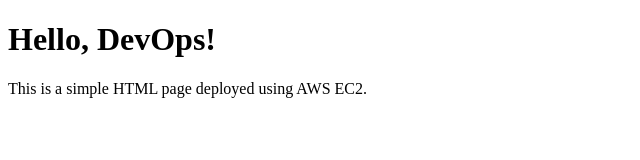
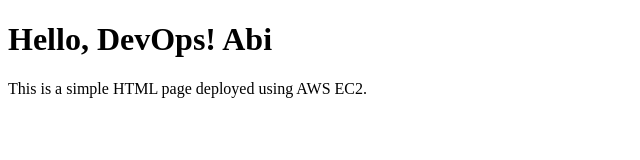
Before and after one commit to Abinaya-120195/devops-html-app, a plain HTML site: page index.html in a window 1280 px wide. Shown: the full height of the page, 0-640 px from the left. Drawn offline with Linux system fonts and the light colour scheme.

Commit message:
Updated file

```diff
--- a/index.html
+++ b/index.html
@@ -6,7 +6,7 @@
     <title>Simple HTML Page</title>
 </head>
 <body>
-    <h1>Hello, DevOps!</h1>
+    <h1>Hello, DevOps! Abi</h1>
     <p>This is a simple HTML page deployed using AWS EC2.</p>
 </body>
 </html>
```
